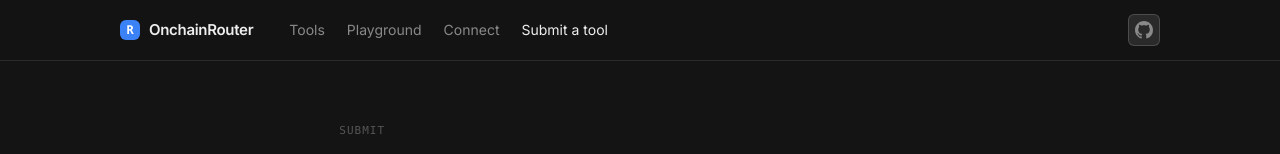
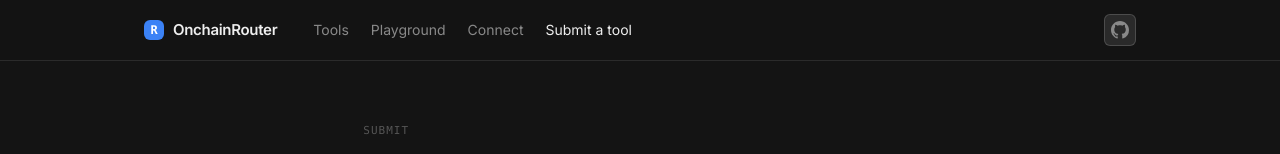
Before and after one commit to web3xDev/onchain-router, a Next.js app: page /submit in a window 1280 px wide. Shown: the top 154 px of the page. Built offline with nearby package versions, Linux system fonts and the light colour scheme; no server answers.

Commit message:
Wider gutters still

```diff
--- a/app/globals.css
+++ b/app/globals.css
@@ -102,7 +102,7 @@ pre {
 .page {
   max-width: var(--page);
   margin: 0 auto;
-  padding: 0 40px;
+  padding: 0 64px;
 }
 
 @media (max-width: 620px) {
```
